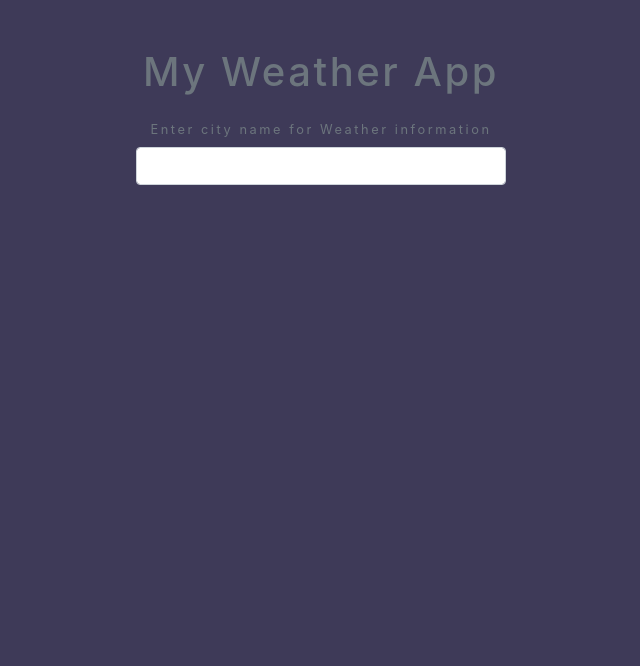
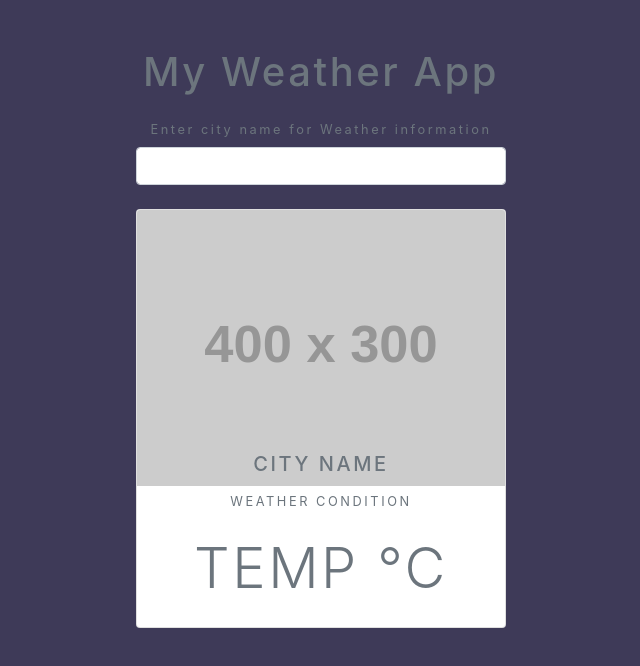
Before and after one commit to jossieT/my-weather-app, a plain HTML site: page index.html in a window 1280 px wide. Shown: the whole page, without its empty margins (319-959 px from the left). Drawn offline with Linux system fonts and the light colour scheme; placeholder pictures from the web are drawn by us.

Commit message:
Update index.html

```diff
--- a/index.html
+++ b/index.html
@@ -20,7 +20,7 @@
             <input type="text" name="city" class="form-control">
         </form>
 
-        <div class="card shadow-lg rounded d-none">
+        <div class="card shadow-lg rounded">
             <img src="https://via.placeholder.com/400x300" class="time card-img-top">
             <div class="icon bg-ligh mx-auto text-center">
                 <!--icon-->
```
